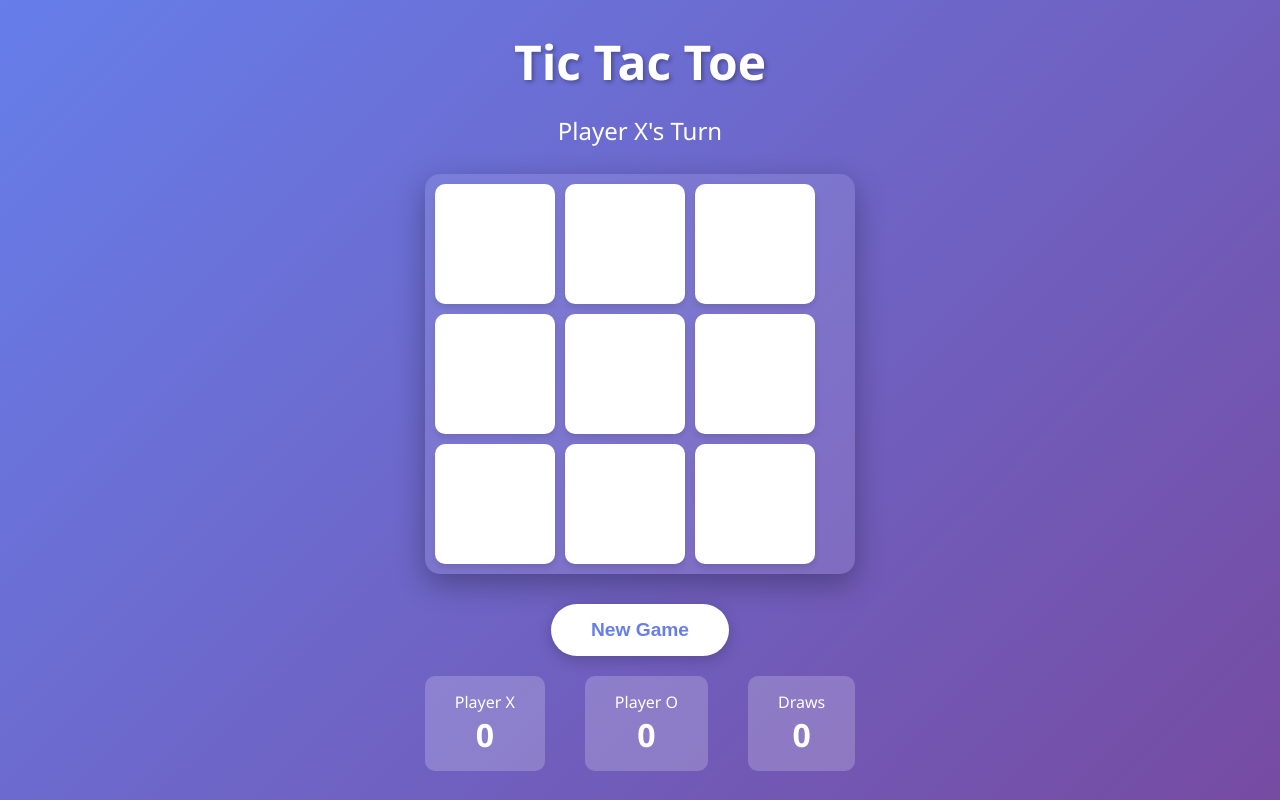
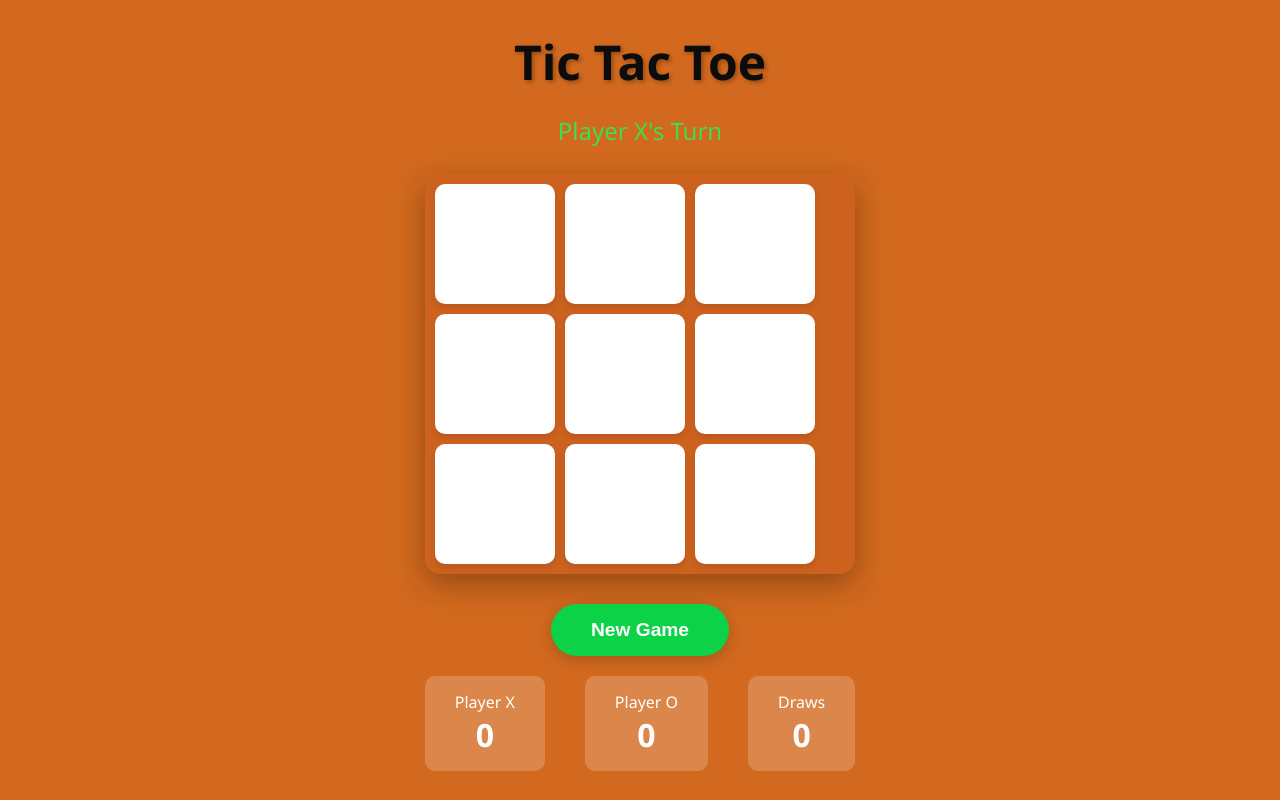
Before and after one commit to biswajit-2005/Tic-tac-toe, a plain HTML site: page index.html in a window 1280 px wide. Drawn offline with Linux system fonts and the light colour scheme.

Commit message:
update style

```diff
--- a/style.css
+++ b/style.css
@@ -6,7 +6,7 @@
 
 body {
   font-family: "Segoe UI", Tahoma, Geneva, Verdana, sans-serif;
-  background: linear-gradient(135deg, #667eea 0%, #764ba2 100%);
+  background-color: chocolate;
   min-height: 100vh;
   display: flex;
   justify-content: center;
@@ -19,14 +19,14 @@ body {
 }
 
 h1 {
-  color: white;
+  color: rgb(12, 12, 12);
   font-size: 3em;
   margin-bottom: 20px;
   text-shadow: 2px 2px 4px rgba(0, 0, 0, 0.3);
 }
 
 .game-info {
-  color: white;
+  color: rgb(64, 221, 77);
   font-size: 1.5em;
   margin-bottom: 20px;
   min-height: 40px;
@@ -39,7 +39,7 @@ h1 {
   grid-template-rows: repeat(3, 120px);
   gap: 10px;
   margin: 0 auto 30px;
-  background: rgba(255, 255, 255, 0.1);
+  background: rgba(161, 42, 42, 0.1);
   padding: 10px;
   border-radius: 15px;
   box-shadow: 0 10px 30px rgba(0, 0, 0, 0.3);
@@ -66,12 +66,12 @@ h1 {
 }
 
 .cell.x {
-  color: #667eea;
+  color: #e5101b;
   animation: pop 0.3s ease;
 }
 
 .cell.o {
-  color: #764ba2;
+  color: #04f772;
   animation: pop 0.3s ease;
 }
 
@@ -103,8 +103,8 @@ h1 {
 }
 
 .reset-btn {
-  background: white;
-  color: #667eea;
+  background: #0cd247;
+  color: #fff;
   border: none;
   padding: 15px 40px;
   font-size: 1.2em;
```
